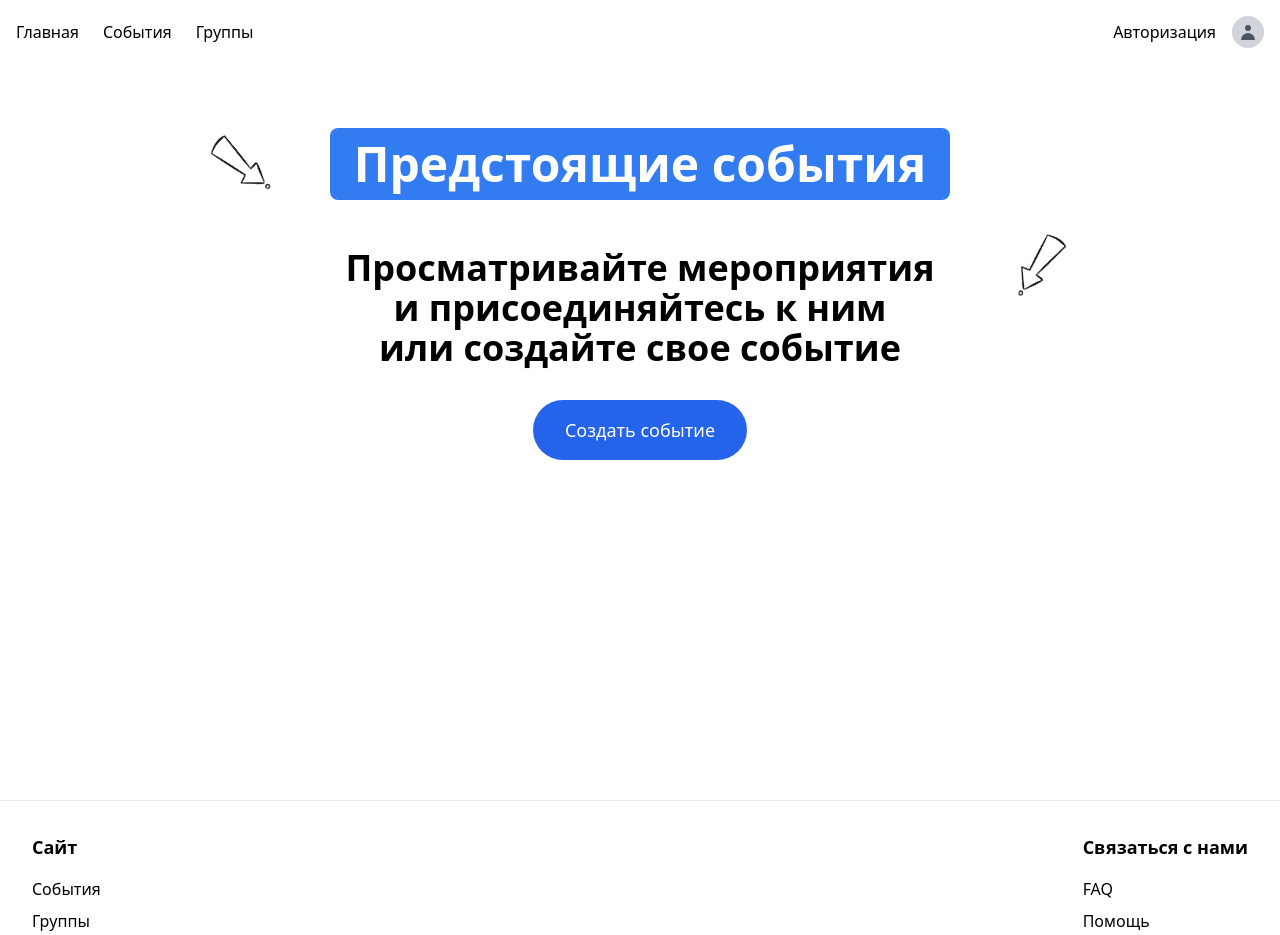
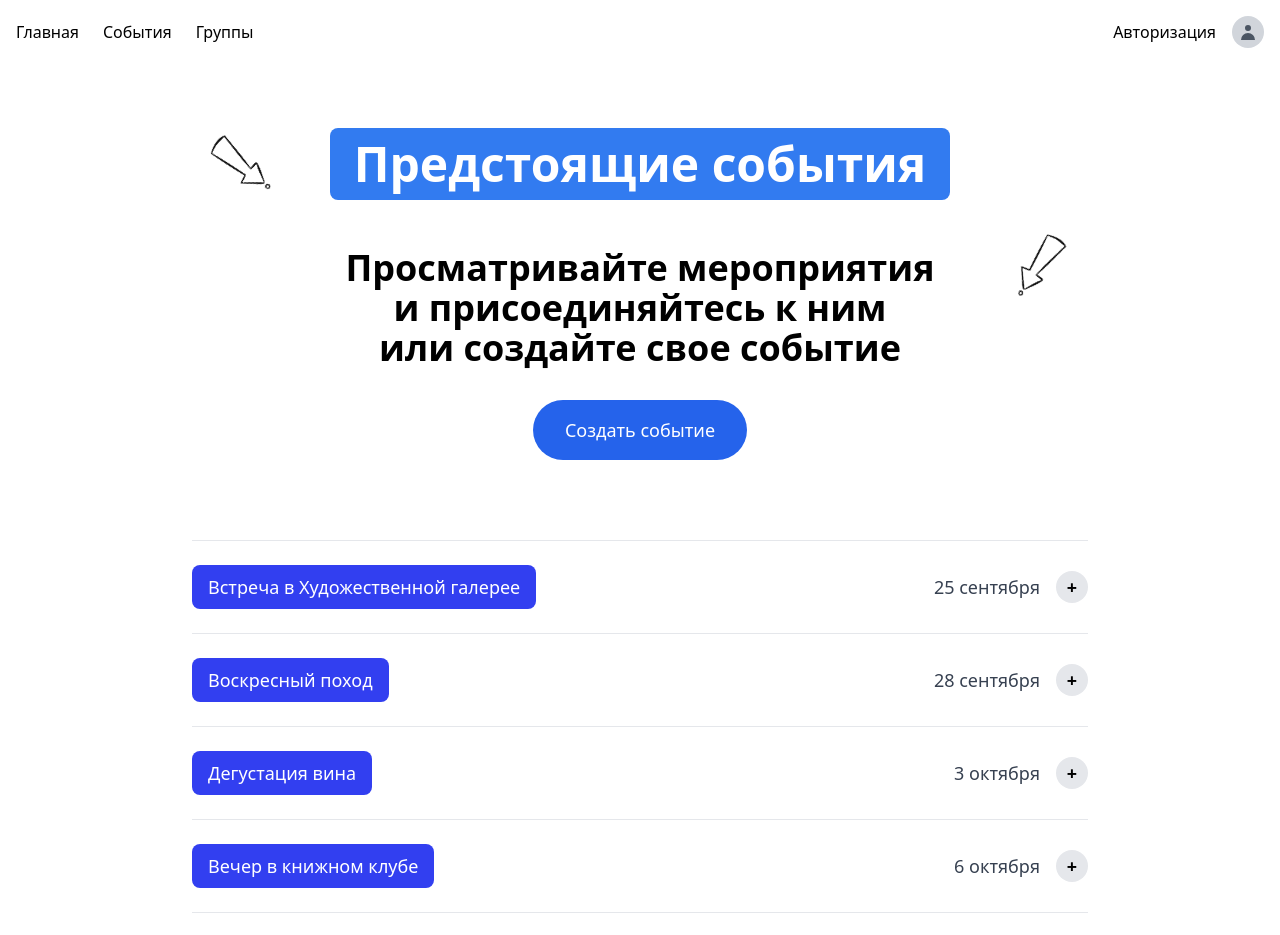
Before and after one commit to sinveria/event-together, a React (Vite) app in the folder frontend/: page /events in a window 1280 px wide. Shown: the top 935 px of the page. Built offline with nearby package versions, Linux system fonts and the light colour scheme; the HTML template or start-up script is replaced by a standard one.

Commit message:
create component card event

```diff
--- a/frontend/src/components/Card.jsx
+++ /dev/null
@@ -1,23 +0,0 @@
-import React from 'react';
-import { Link } from 'react-router-dom';
-
-const Card = ({ title, date, location, description, link, image }) => {
-  return (
-    <div className="bg-white rounded-lg shadow-md overflow-hidden">
-      {image && <img src={image} alt={title} className="w-full h-48 object-cover" />}
-      <div className="p-4">
-        <h3 className="text-xl font-bold mb-2">{title}</h3>
-        {date && <p className="text-gray-600 mb-1">{date}</p>}
-        {location && <p className="text-gray-600 mb-2">{location}</p>}
-        {description && <p className="text-gray-700 mb-4">{description}</p>}
-        {link && (
-          <Link to={link} className="text-blue-600 hover:underline">
-            Подробнее →
-          </Link>
-        )}
-      </div>
-    </div>
-  );
-};
-
-export default Card;
--- /dev/null
+++ b/frontend/src/components/EventCard.jsx
@@ -0,0 +1,50 @@
+import React, { useState } from 'react';
+
+const EventCard = ({ event }) => {
+  const [isExpanded, setIsExpanded] = useState(false);
+
+  return (
+    <>
+      <div className="w-full">
+        <div
+          className="cursor-pointer hover:bg-gray-50 transition-colors duration-200 flex items-center justify-between py-6 w-full"
+          onClick={() => setIsExpanded(!isExpanded)}
+        >
+          <div className="flex justify-start">
+            <span className="bg-[#323FF0] text-white px-4 py-2 rounded-lg text-lg font-medium">
+              {event.title}
+            </span>
+          </div>
+
+          <div className="flex items-center gap-4">
+            <span className="text-lg text-gray-700">{event.date}</span>
+            <button className="w-8 h-8 flex items-center justify-center bg-gray-200 rounded-full hover:bg-gray-300 transition-colors">
+              <span className="text-lg font-bold">+</span>
+            </button>
+          </div>
+        </div>
+
+        {isExpanded && (
+          <div className="bg-blue-50 p-6 rounded-lg mb-4">
+            <div className="grid grid-cols-1 md:grid-cols-2 gap-6">
+              <div>
+                <h4 className="font-bold text-gray-900 mb-2">Описание:</h4>
+                <p className="text-gray-700">{event.description}</p>
+              </div>
+              <div>
+                <h4 className="font-bold text-gray-900 mb-2">Место проведения:</h4>
+                <p className="text-gray-700">{event.location}</p>
+                <h4 className="font-bold text-gray-900 mt-4 mb-2">Дата проведения:</h4>
+                <p className="text-gray-700">{event.fullDate}</p>
+              </div>
+            </div>
+          </div>
+        )}
+
+        <div className="border-t border-gray-200"></div>
+      </div>
+    </>
+  );
+};
+
+export default EventCard;
--- a/frontend/src/pages/Events.jsx
+++ b/frontend/src/pages/Events.jsx
@@ -1,9 +1,62 @@
 import { Link } from 'react-router-dom';
 import Button from '../components/Button';
+import EventCard from '../components/EventCard';
 import arrowone from '../assets/img/arrowone.png';
 import arrowtwo from '../assets/img/arrowtwo.png';
 
 const Events = () => {
+    // заглышки - данные событий для теста верстки
+    const events = [
+        {
+            id: 1,
+            title: "Встреча в Художественной галерее",
+            date: "25 сентября",
+            fullDate: "25 сентября 2026, 19:00",
+            description: "Знакомство с современным искусством и обсуждение выставки с куратором",
+            location: "Москва, Художественная галерея, ул. Тверская, 25"
+        },
+        {
+            id: 2,
+            title: "Воскресный поход",
+            date: "28 сентября",
+            fullDate: "28 сентября 2026, 10:00",
+            description: "Пеший поход по живописным местам Подмосковья с пикником",
+            location: "Подмосковье, старт от станции Перхушково"
+        },
+        {
+            id: 3,
+            title: "Дегустация вина",
+            date: "3 октября",
+            fullDate: "3 октября 2026, 20:00",
+            description: "Знакомство с винными регионами Италии и дегустация лучших сортов",
+            location: "Москва, Винный бар 'Бочка', ул. Пятницкая, 42"
+        },
+        {
+            id: 4,
+            title: "Вечер в книжном клубе",
+            date: "6 октября",
+            fullDate: "6 октября 2026, 18:30",
+            description: "Обсуждение романа 'Мастер и Маргарита' и встреча с литературным критиком",
+            location: "Москва, Книжный магазин 'Читай-город', ул. Арбат, 15"
+        },
+        {
+            id: 5,
+            title: "Фильм на открытом воздухе",
+            date: "10 октября",
+            fullDate: "10 октября 2026, 21:00",
+            description: "Показ классического кино под открытым небом с попкорном и напитками",
+            location: "Москва, Парк Горького, летний кинотеатр"
+        },
+        {
+            id: 6,
+            title: "Фестиваль тайской кухни",
+            date: "15 октября",
+            fullDate: "15 октября 2026, 19:00",
+            description: "Мастер-класс по приготовлению традиционных тайских блюд от шеф-повара",
+            location: "Москва, Кулинарная студия 'Восток', ул. Большая Дорогомиловская, 8"
+        }
+    ];
+
     return (
         <div className="min-h-screen bg-white">
             <section className="pt-32 pb-20 bg-white">
@@ -45,6 +98,16 @@ const Events = () => {
                     </div>
                 </div>
             </section>
+
+            <section className="pb-20 bg-white">
+                <div className="mx-48">
+                    <div className="border-t border-gray-200">
+                        {events.map(event => (
+                            <EventCard key={event.id} event={event} />
+                        ))}
+                    </div>
+                </div>
+            </section>
         </div>
     );
 };
```
Also changed, not shown: frontend/src/assets/icon/plus.png (added), frontend/src/assets/img/question.png (added). Lines whose indentation alone changed are shown as unchanged.
